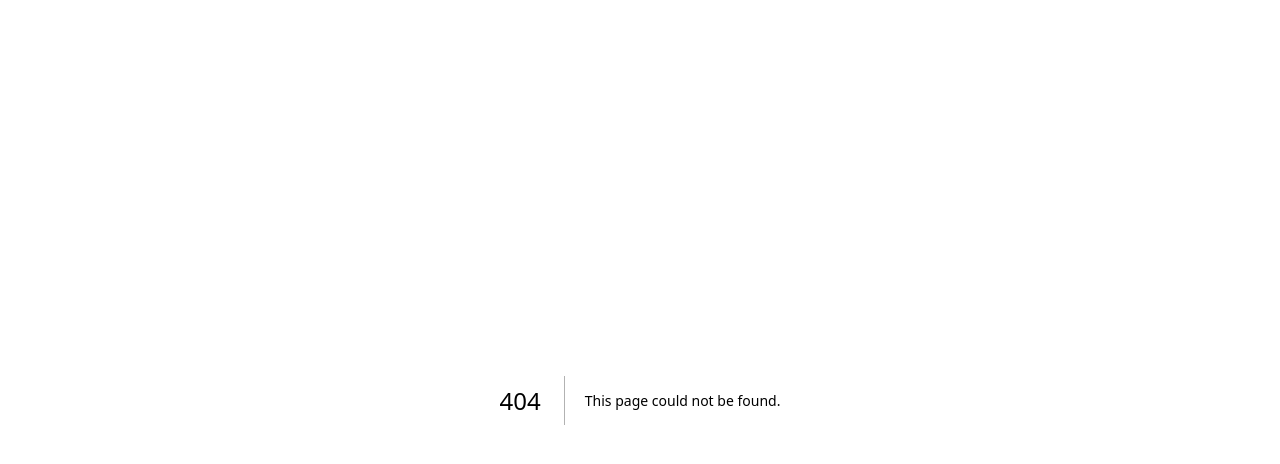
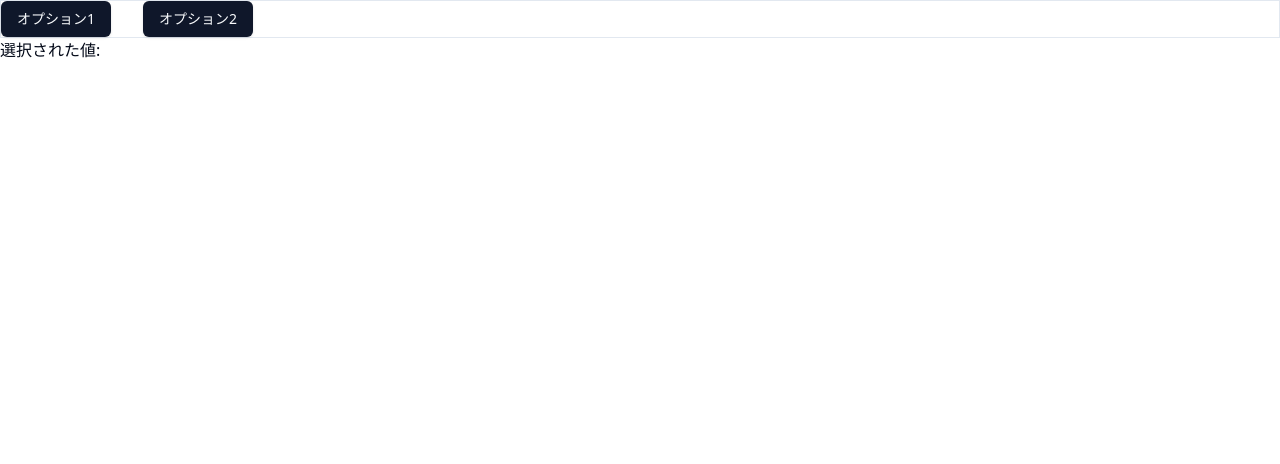
Before and after one commit to Fukuemon/ComponentsLibrary, a Next.js app: page /post in a window 1280 px wide. Before the commit this address had no page. Shown: the top 464 px of the page. Built offline with nearby package versions, Linux system fonts and the light colour scheme.

Commit message:
✨ feat: 選択するコンポーネントと選択された値を表示するコンポーネントを作成し表示

```diff
--- /dev/null
+++ b/src/app/(state)/(context)/post/_components/SelectItems.tsx
@@ -0,0 +1,14 @@
+'use client'
+import { Button } from '@/components/ui/button'
+import { useSetSelectionValue } from '../context/selectItemContext'
+
+export function SelectItems() {
+  const setSelection = useSetSelectionValue()
+
+  return (
+    <div className="flex  space-x-8 border text-lg">
+      <Button onClick={() => setSelection('オプション1')}>オプション1</Button>
+      <Button onClick={() => setSelection('オプション2')}>オプション2</Button>
+    </div>
+  )
+}
--- /dev/null
+++ b/src/app/(state)/(context)/post/_components/ShowItems.tsx
@@ -0,0 +1,9 @@
+'use client'
+import React from 'react'
+import { useSelectionValue } from '../context/selectItemContext'
+
+export const ShowItem: React.FC = () => {
+  const selection = useSelectionValue()
+
+  return <div>選択された値: {selection}</div>
+}
--- /dev/null
+++ b/src/app/(state)/(context)/post/page.tsx
@@ -0,0 +1,14 @@
+import { SelectItems } from './_components/SelectItems'
+import { ShowItem } from './_components/ShowItems'
+import { SelectionProvider } from './context/selectItemContext'
+
+export default function Post() {
+  return (
+    <SelectionProvider>
+      <div className="flex flex-col">
+        <SelectItems />
+        <ShowItem />
+      </div>
+    </SelectionProvider>
+  )
+}
```
